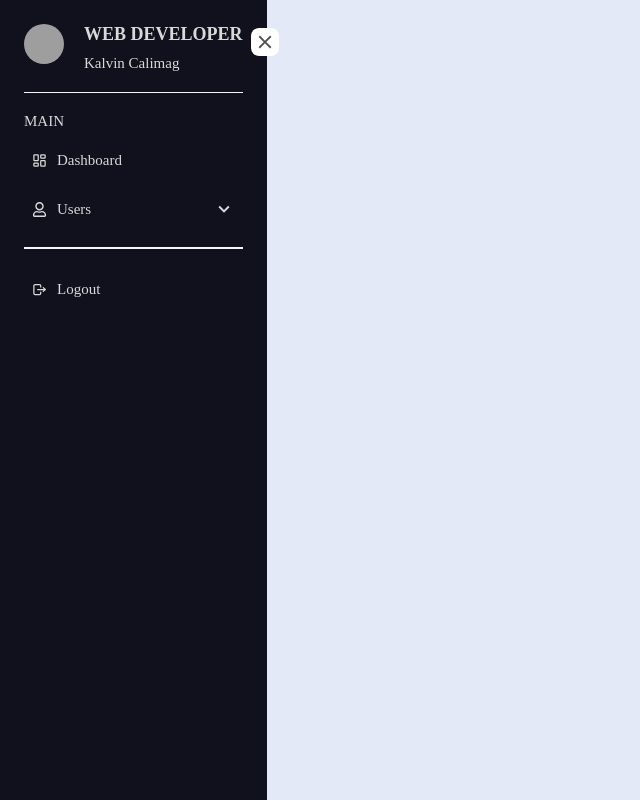
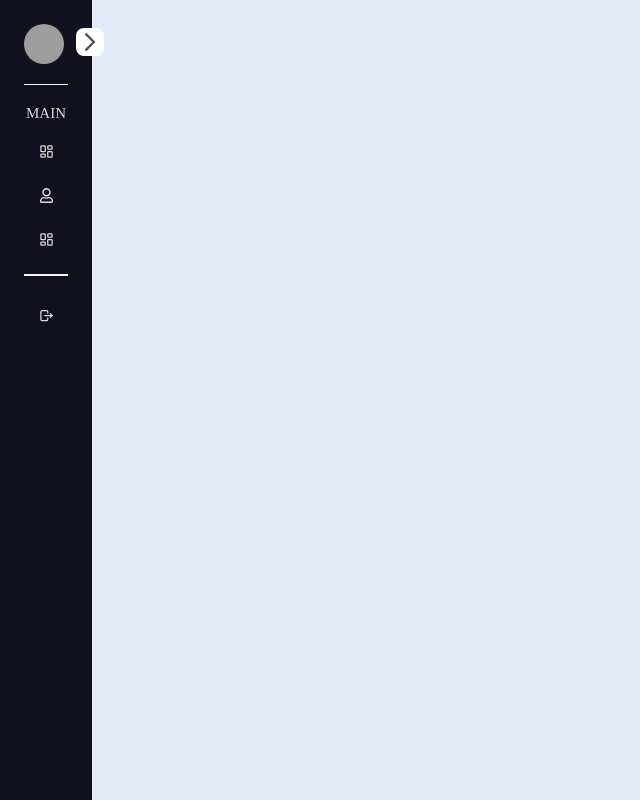
Before and after one commit to suryamani1kumar/admincrm, a React (Vite) app: page /dashboard in a window 1280 px wide. Shown: the whole page, without its empty margins (0-640 px from the left). Built offline with nearby package versions, Linux system fonts and the light colour scheme; grey boxes are pictures that could not be loaded.

Commit message:
add routing

```diff
--- a/src/App.jsx
+++ b/src/App.jsx
@@ -11,7 +11,7 @@ function App() {
         <Routes>
           <Route path="/" element={<Login />} />
           <Route path="/dashboard" element={<SiderNav />} />
-          <Route path="/editor" element={<TextEditor />}></Route>
+          <Route path="/blog" element={<TextEditor />}></Route>
         </Routes>
       </BrowserRouter>
     </>
--- a/src/component/sidenav/SiderNav.jsx
+++ b/src/component/sidenav/SiderNav.jsx
@@ -7,10 +7,11 @@ import {
   MdOutlineArrowForwardIos,
   MdOutlineKeyboardArrowDown,
 } from 'react-icons/md';
+import { Link } from 'react-router-dom';
 
 const SiderNav = () => {
   const [activeMenu, setActiveMenu] = useState(null);
-  const [isSidebarActive, setIsSidebarActive] = useState(false);
+  const [isSidebarActive, setIsSidebarActive] = useState(true);
 
   const handleMenuClick = (index) => {
     setActiveMenu(activeMenu === index ? null : index);
@@ -19,6 +20,8 @@ const SiderNav = () => {
   const toggleSidebar = () => {
     setIsSidebarActive(!isSidebarActive);
   };
+  console.log('activeMenu', activeMenu);
+
   return (
     <div>
       {/* https://codepen.io/neeraj_1/pen/mdgXdxb */}
@@ -46,14 +49,11 @@ const SiderNav = () => {
           <div className="menu">
             <p className="title">Main</p>
             <ul>
-              <li
-                className={activeMenu === 0 ? 'active' : ''}
-                onClick={() => handleMenuClick(0)}
-              >
-                <a href="#">
+              <li>
+                <Link href="/dashboard">
                   <LuLayoutDashboard />
                   <span className="text">Dashboard</span>
-                </a>
+                </Link>
               </li>
               <li
                 className={activeMenu === 1 ? 'active' : ''}
@@ -81,13 +81,19 @@ const SiderNav = () => {
                   </ul>
                 )}
               </li>
+              <li>
+                <Link href="/blog">
+                  <LuLayoutDashboard />
+                  <span className="text">Blog</span>
+                </Link>
+              </li>
             </ul>
           </div>
 
           <div className="menu">
             <ul>
               <li>
-                <a href="#">
+                <a href="/">
                   <TbLogout />
                   <span className="text">Logout</span>
                 </a>
```
